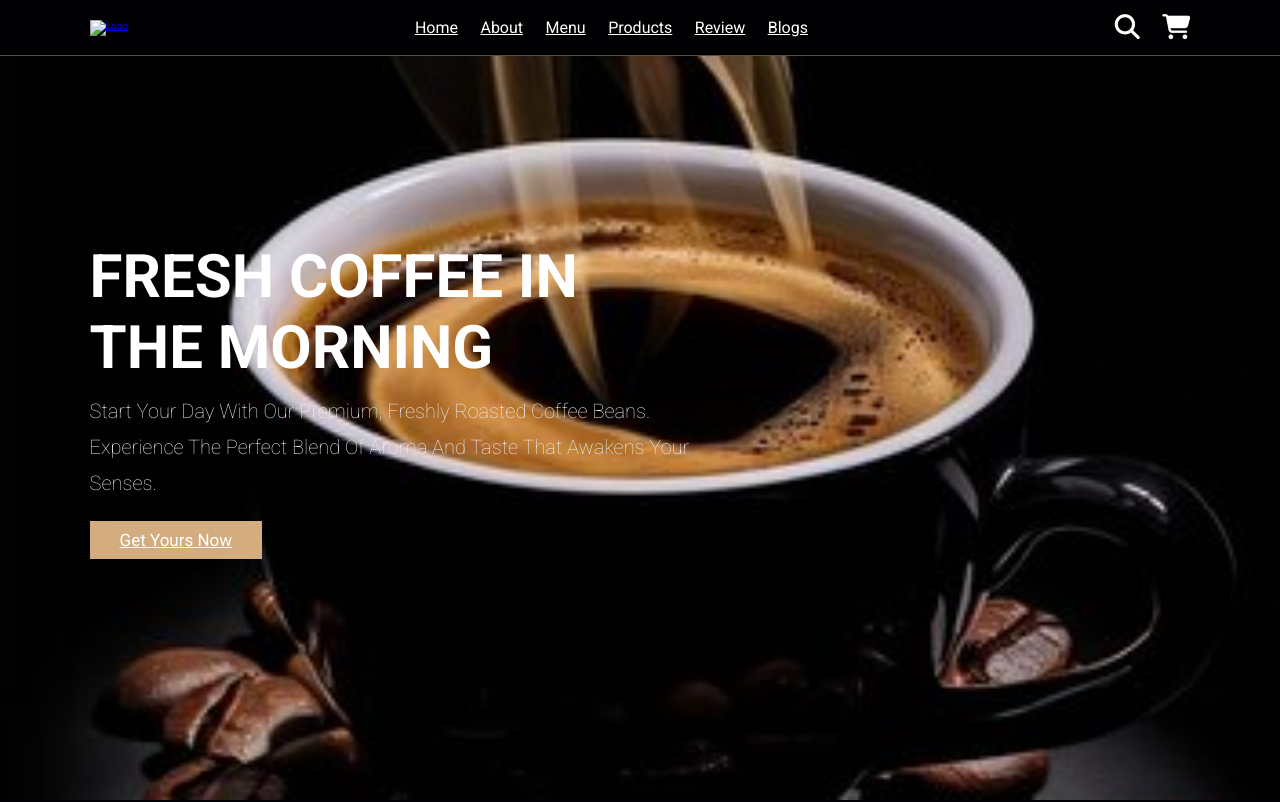
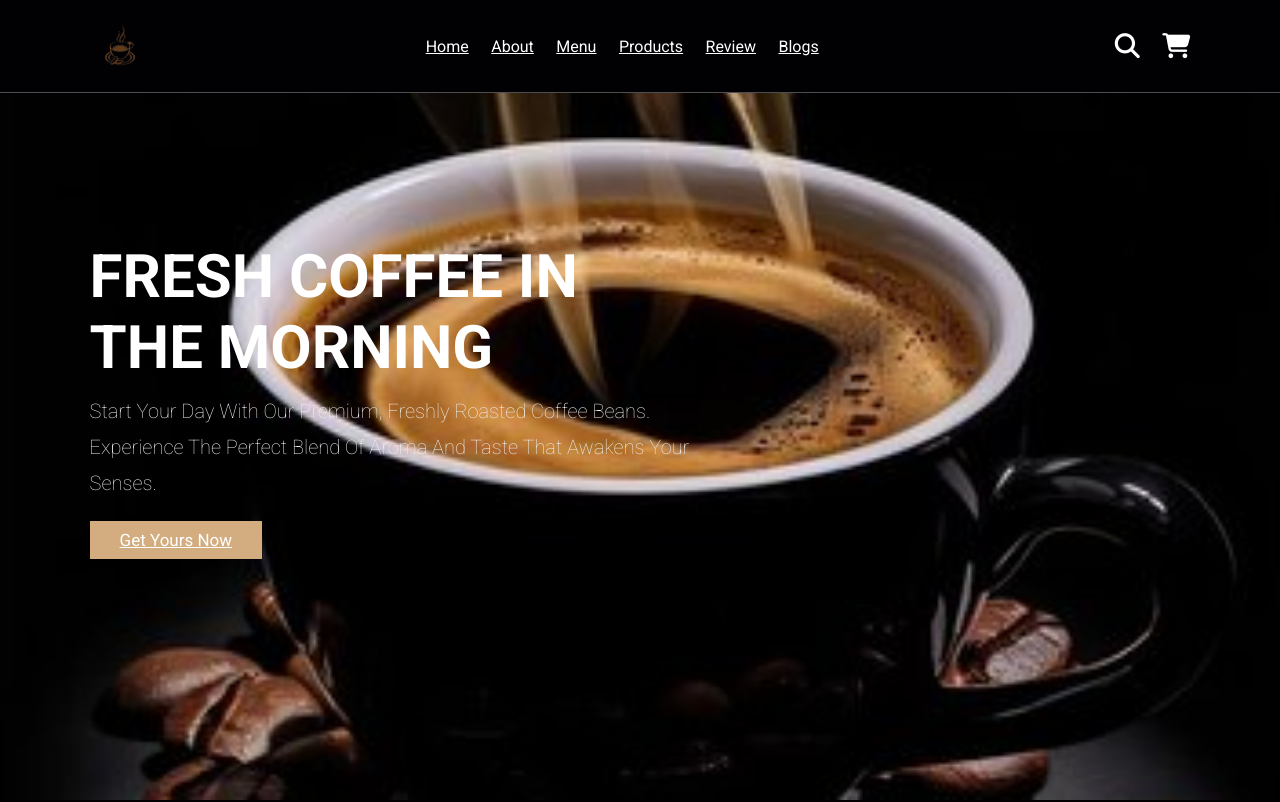
Before and after one commit to prabasajee/coffee-shop, a plain HTML site: page index.html in a window 1280 px wide. Shown: the top 802 px of the page. Drawn offline with Linux system fonts and the light colour scheme; files that its build step writes are made by us from their sources; files whose address does not match are found by name.

Commit message:
file location rename

```diff
--- a/index..html
+++ b/index.html
@@ -8,12 +8,12 @@
     <meta name="author" content="Coffee Shop">
     <title>Coffee Shop - Fresh Coffee & Artisanal Beverages</title>
     <link rel="stylesheet" href="https://cdnjs.cloudflare.com/ajax/libs/font-awesome/6.6.0/css/all.min.css">
-    <link rel="stylesheet" href="style.css">
+    <link rel="stylesheet" href="src/css/style.css">
 </head>
 <body>
     <header class="header">
         <a href="#" class="logo">
-            <img src="logo.png" alt="Logo">
+            <img src="assets/images/logo.png" alt="Coffee Shop Logo">
         </a>
         <nav class="navbar">
             <a href="#home">home</a>
@@ -330,6 +330,6 @@
 </footer>
 
 
-    <script src="js.js"></script>
+    <script src="src/js/script.js"></script>
 </body>
 </html>
```
Also changed, not shown: docs/CONTRIBUTING.md (renamed from CONTRIBUTING.md).
